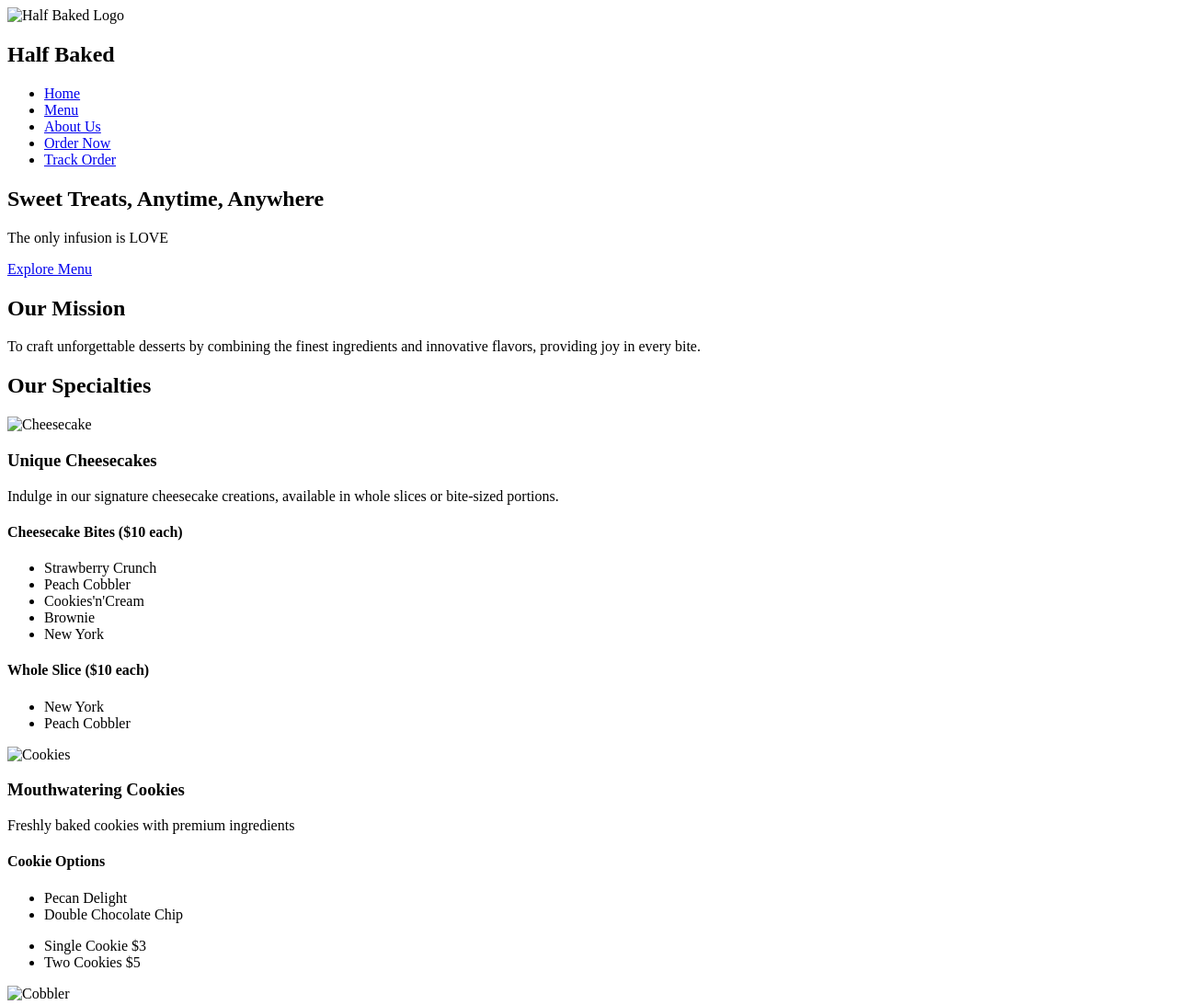
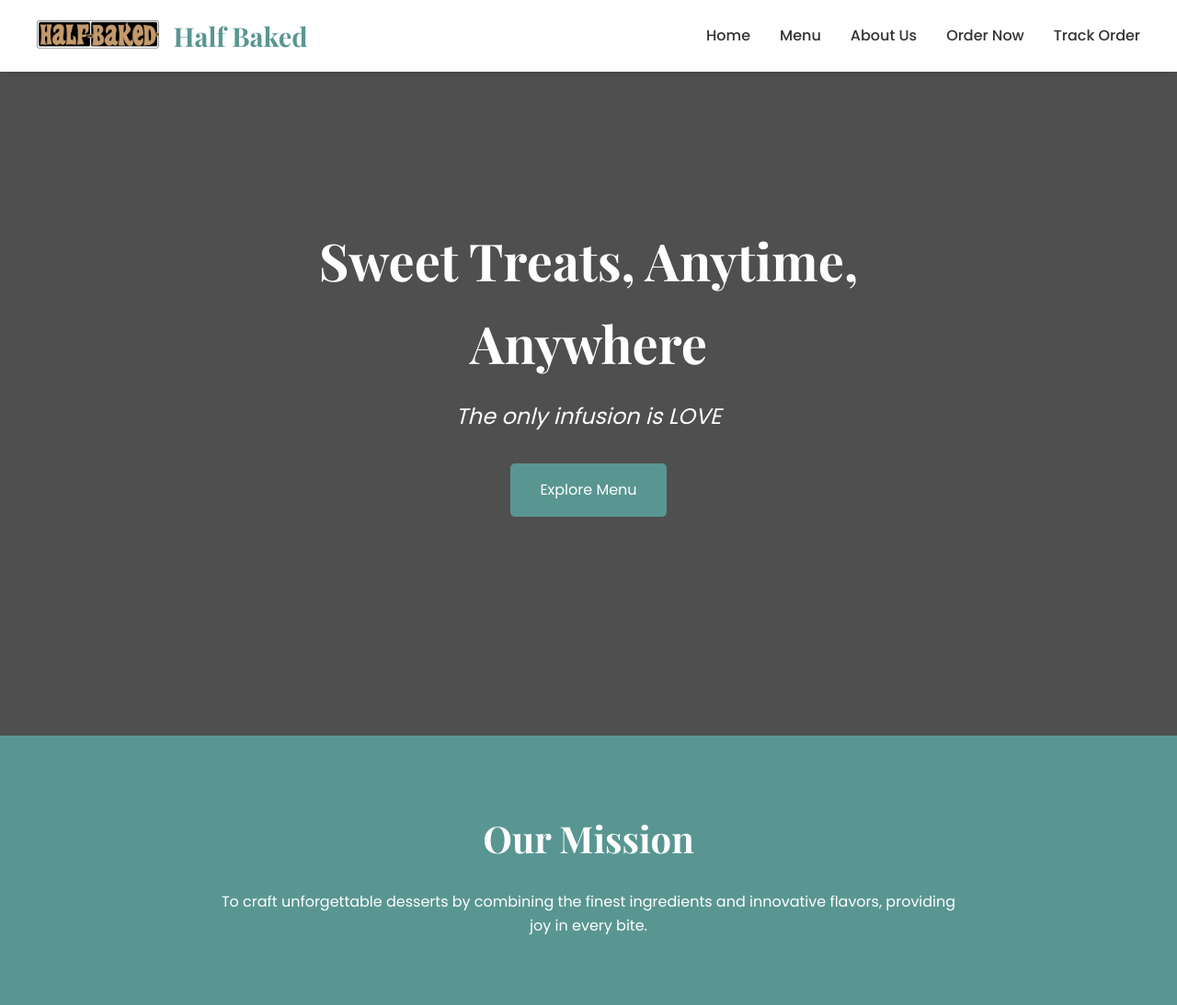
Before and after one commit to annesiaw/half-baked-website, a website: page public/index.html in a window 1280 px wide. Shown: the top 1093 px of the page at 92% size. Drawn offline with nearby package versions, Linux system fonts and the light colour scheme; the site is published under a folder, as on GitHub Pages, so addresses that start at the root find nothing.

Commit message:
Fix paths for GitHub Pages deployment

```diff
--- a/public/index.html
+++ b/public/index.html
@@ -4,7 +4,7 @@
     <meta charset="UTF-8">
     <meta name="viewport" content="width=device-width, initial-scale=1.0">
     <title>Half Baked - Sweet Treats, Anytime, Anywhere</title>
-    <link rel="stylesheet" href="/styles.css">
+    <link rel="stylesheet" href="styles.css">
     <link rel="preconnect" href="https://fonts.googleapis.com">
     <link rel="preconnect" href="https://fonts.gstatic.com" crossorigin>
     <link href="https://fonts.googleapis.com/css2?family=Playfair+Display:wght@400;700&family=Poppins:wght@300;400;500;600&display=swap" rel="stylesheet">
@@ -13,7 +13,7 @@
     <header>
         <nav>
             <div class="logo">
-                <img src="/images/logo/logo.png" alt="Half Baked Logo">
+                <img src="images/logo/logo.png" alt="Half Baked Logo">
                 <h1>Half Baked</h1>
             </div>
             <ul class="nav-links">
@@ -45,7 +45,7 @@
         <h2>Our Specialties</h2>
         <div class="menu-grid">
             <div class="menu-item">
-                <img src="/images/products/cheesecake.jpeg" alt="Cheesecake">
+                <img src="images/products/cheesecake.jpeg" alt="Cheesecake">
                 <div class="menu-item-content">
                     <h3>Unique Cheesecakes</h3>
                     <p>Indulge in our signature cheesecake creations, available in whole slices or bite-sized portions.</p>
@@ -85,7 +85,7 @@
                 </div>
             </div>
             <div class="menu-item">
-                <img src="/images/products/cookies.jpg" alt="Cookies">
+                <img src="images/products/cookies.jpg" alt="Cookies">
                 <div class="menu-item-content">
                     <h3>Mouthwatering Cookies</h3>
                     <p>Freshly baked cookies with premium ingredients</p>
@@ -113,7 +113,7 @@
                 </div>
             </div>
             <div class="menu-item">
-                <img src="/images/products/cobbler.jpg" alt="Cobbler">
+                <img src="images/products/cobbler.jpg" alt="Cobbler">
                 <div class="menu-item-content">
                     <h3>Indulgent Cobblers</h3>
                     <p>Warm, comforting cobblers made with seasonal fruits</p>
@@ -173,6 +173,6 @@
         </div>
     </footer>
 
-    <script src="/script.js" defer></script>
+    <script src="script.js" defer></script>
 </body>
 </html>
--- a/public/styles.css
+++ b/public/styles.css
@@ -84,7 +84,7 @@ nav {
 #hero {
     height: 100vh;
     background: linear-gradient(rgba(0, 0, 0, 0.5), rgba(0, 0, 0, 0.5)),
-                url('/images/hero-bg.png') center/cover no-repeat;
+                url('images/hero-bg.png') center/cover no-repeat;
     display: flex;
     align-items: center;
     justify-content: center;
```
Also changed, not shown: public/order.html (+3 -3 lines), 1 other file.
